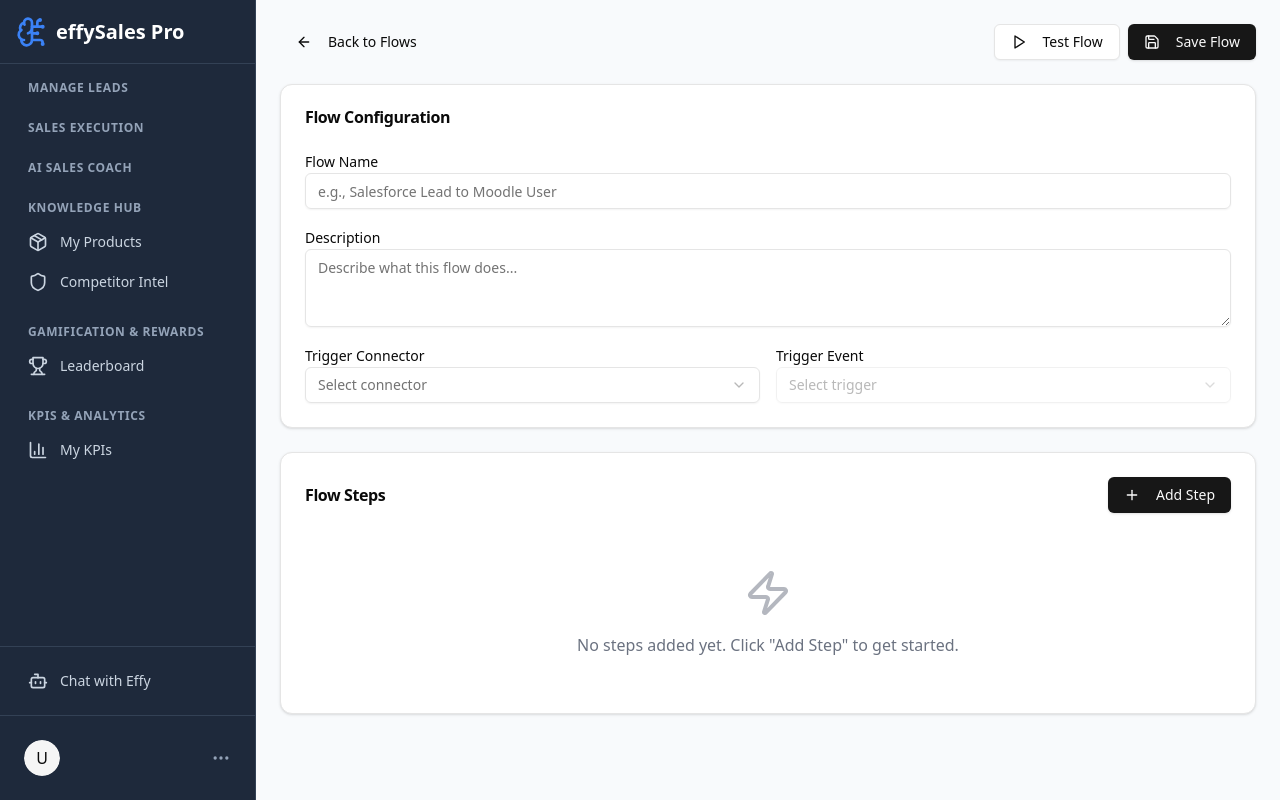
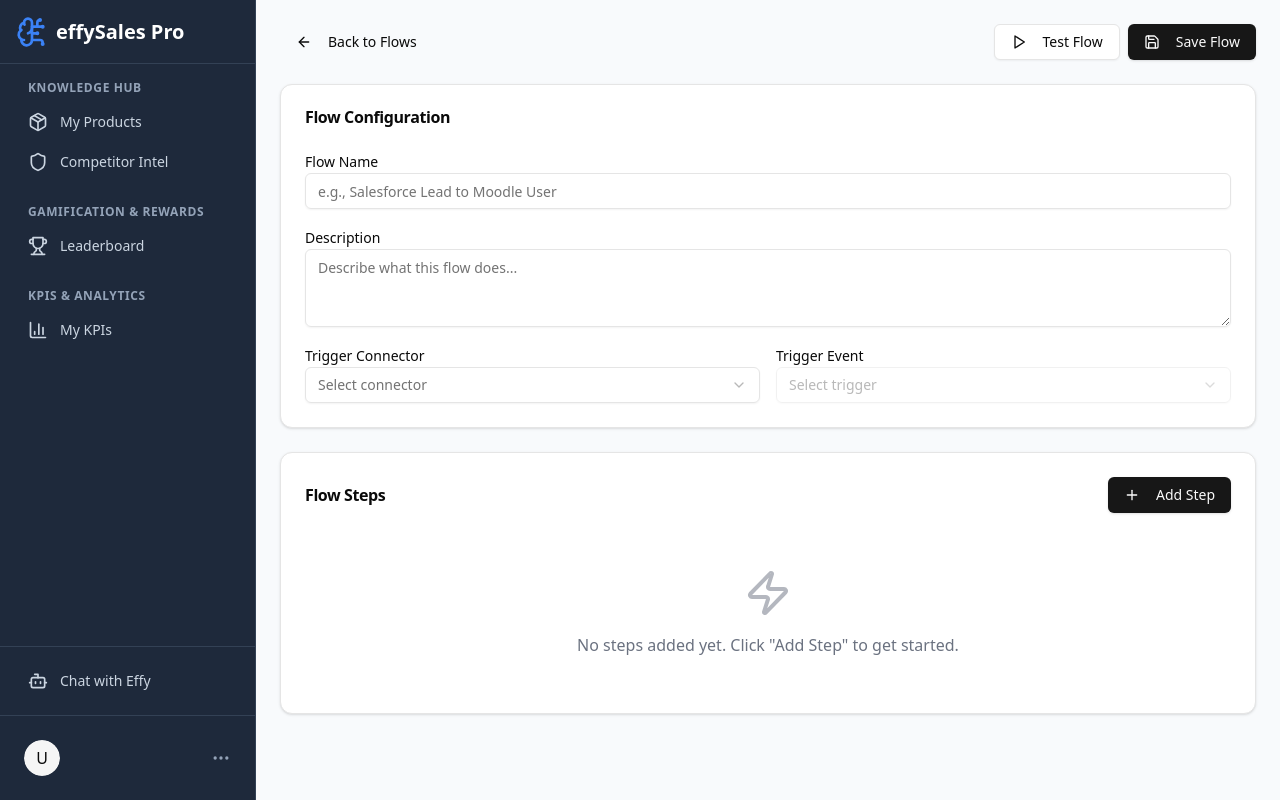
Before and after one commit to maheshnair73/airoleplay, a React (Vite) app: page /integrations/flows/1/edit in a window 1280 px wide. Both pictures are taken after a click on the button "Admin". Built offline with nearby package versions, Linux system fonts and the light colour scheme.

Commit message:
Ensure nav menu items display

```diff
--- a/src/pages/Layout.jsx
+++ b/src/pages/Layout.jsx
@@ -174,14 +174,19 @@ const PrivateLayout = ({ children, currentPageName }) => {
             </div>
 
             <div className="flex-1 overflow-y-auto p-4 space-y-6">
-                {navSections.filter(s => !s.items.some(i => i.page === 'AIAssistant')).map((section, index) => (
+                {navSections.filter(s => !s.items.some(i => i.page === 'AIAssistant')).map((section, index) => {
+                    const visibleItems = section.items.filter(item => !item.roles || item.roles.includes(effectiveRole));
+                    if (visibleItems.length === 0) return null;
+
+                    return (
                         <div key={index}>
                             {section.title && <h3 className="px-3 text-xs font-semibold text-slate-400 uppercase tracking-wider mb-2">{section.title}</h3>}
                             <nav className="space-y-1">
                                 {section.items.map(item => <NavItem key={item.page} item={item} />)}
                             </nav>
                         </div>
-                ))}
+                    );
+                })}
 
                 {(effectiveRole === 'admin' || effectiveRole === 'saas_admin' || effectiveRole === 'company_admin') && (
                     <div>
```
Lines whose indentation alone changed are shown as unchanged.
